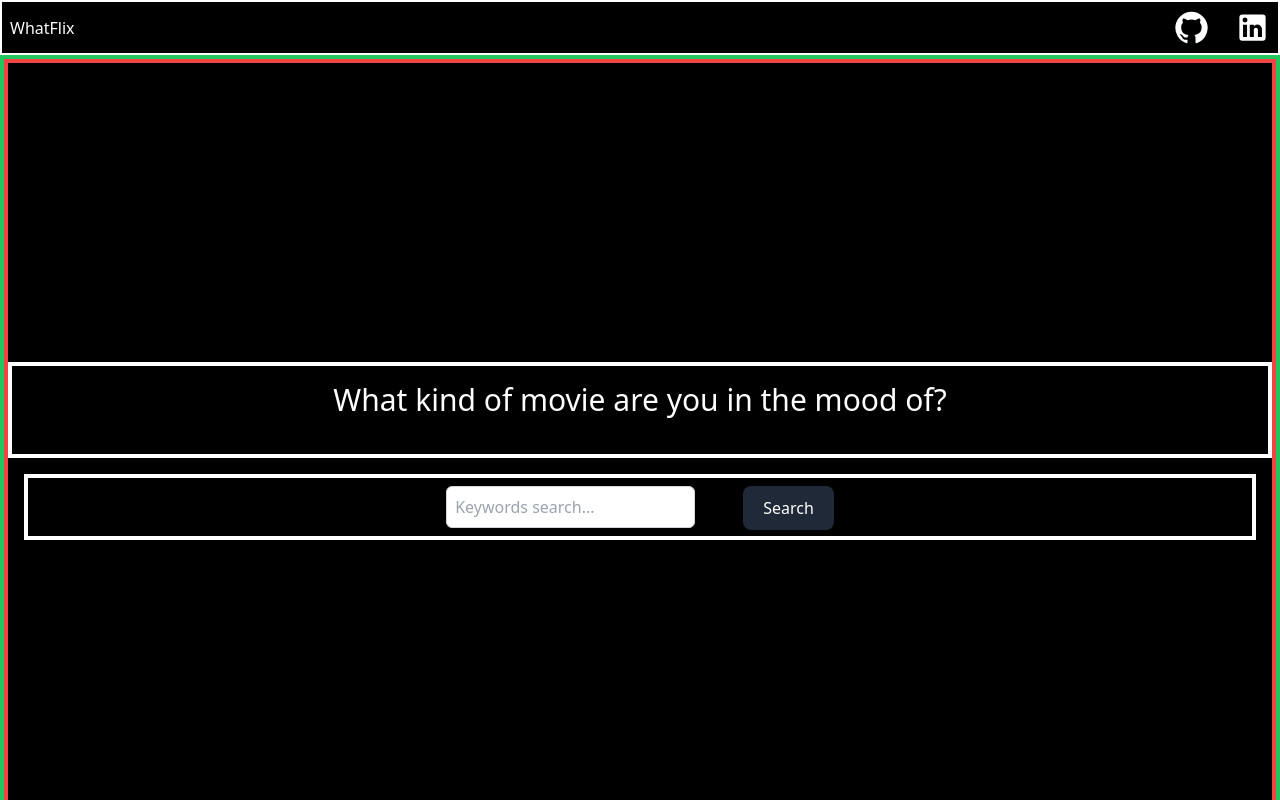
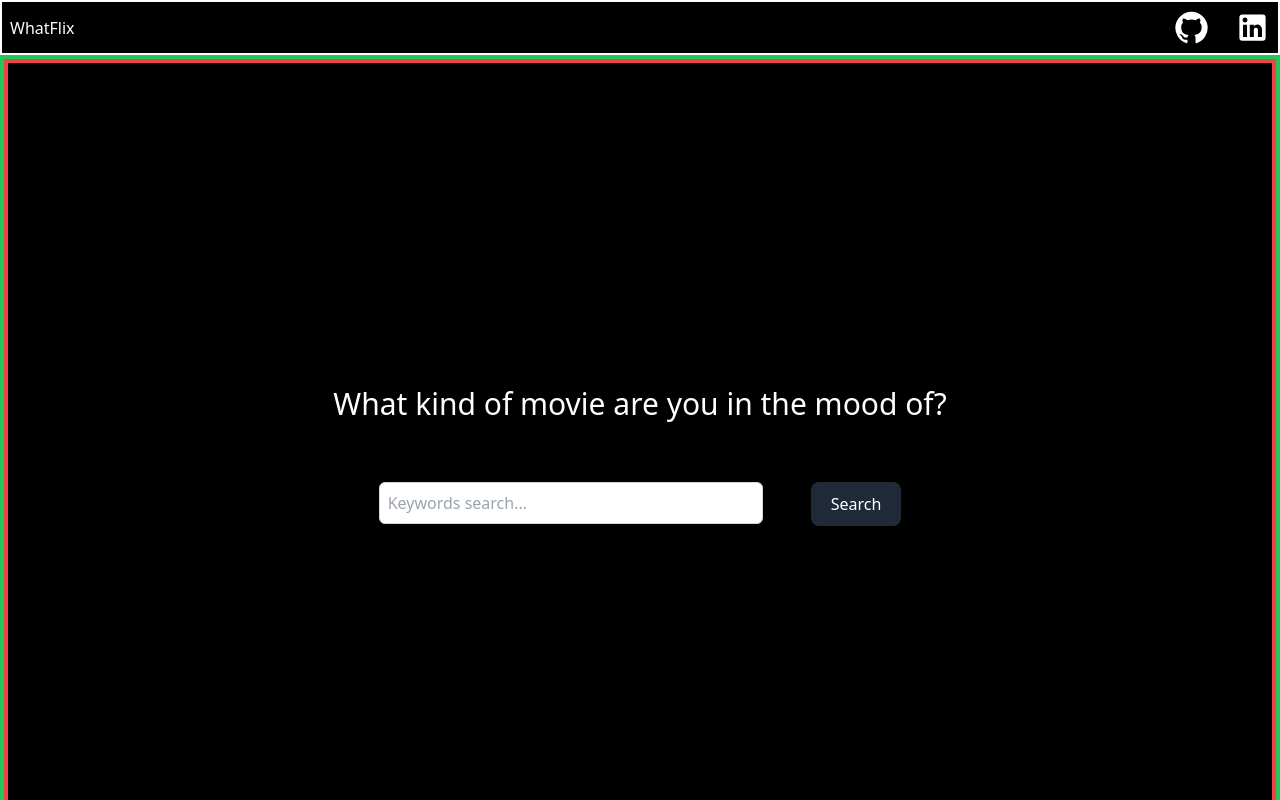
Before and after one commit to Tabish1511/WhatFlix, a Next.js app: page / in a window 1280 px wide. Shown: the top 800 px of the page. Built offline with nearby package versions, Linux system fonts and the light colour scheme.

Commit message:
full screen searchcomponent and full screen output movies

```diff
--- a/components/InputBox.tsx
+++ b/components/InputBox.tsx
@@ -7,7 +7,7 @@ interface InputBoxProps {
 
 export function InputBox(props: InputBoxProps){
     return (
-            <div className="mx-6 font-medium text-base text-slate-900">
+            <div className="mx-6 font-medium text-base text-slate-900 w-96">
                 <input
                 onChange={props.onChange}
                 className="border-solid border border-gray-300 rounded-md my-2 p-2 w-full"
--- a/components/SearchComponent.tsx
+++ b/components/SearchComponent.tsx
@@ -54,10 +54,10 @@ export default function SearchComponent() {
     return (
         <div className="border-solid border-4 border-green-500 flex flex-col justify-center">
             <div id="SearchComponent" className="border-solid border-4 border-red-500 flex flex-col justify-center h-svh">
-                <div className="border-solid border-4 border-white flex justify-center">
+                <div className="flex justify-center m-4">
                     <SubHeadingComponent />
                 </div>
-                <div className="border-solid border-4 border-white flex justify-center m-4 ">
+                <div className="flex justify-center m-4">
                     <InputBox
                         name="Keywords"
                         placeholder="Keywords search..."
@@ -66,7 +66,7 @@ export default function SearchComponent() {
                     <Button onClick={handleSearch} label="Search" />
                 </div>
             </div>
-            <div id="MovieComponent" className="">
+            <div id="MovieComponent" className="h-svh">
                 <Movies hasSearched={hasSearched} movies={movies}/>
             </div>
         </div>
--- a/components/SubHeadingComponent.tsx
+++ b/components/SubHeadingComponent.tsx
@@ -1,6 +1,6 @@
 export default function SubHeadingComponent(){
     return (
-        <div className="h-14 text-3xl m-4">
+        <div className="h-14 text-3xl">
             <h2>What kind of movie are you in the mood of?</h2>
         </div>
     )
```
